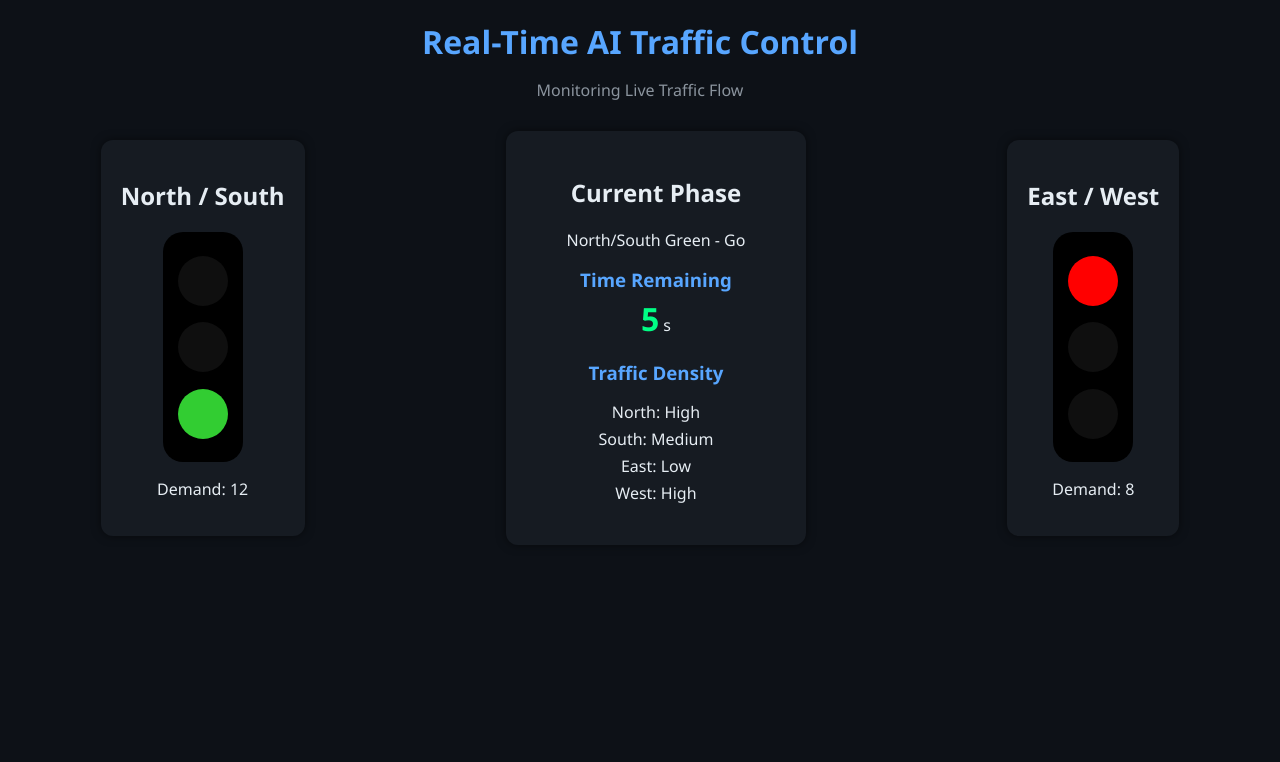
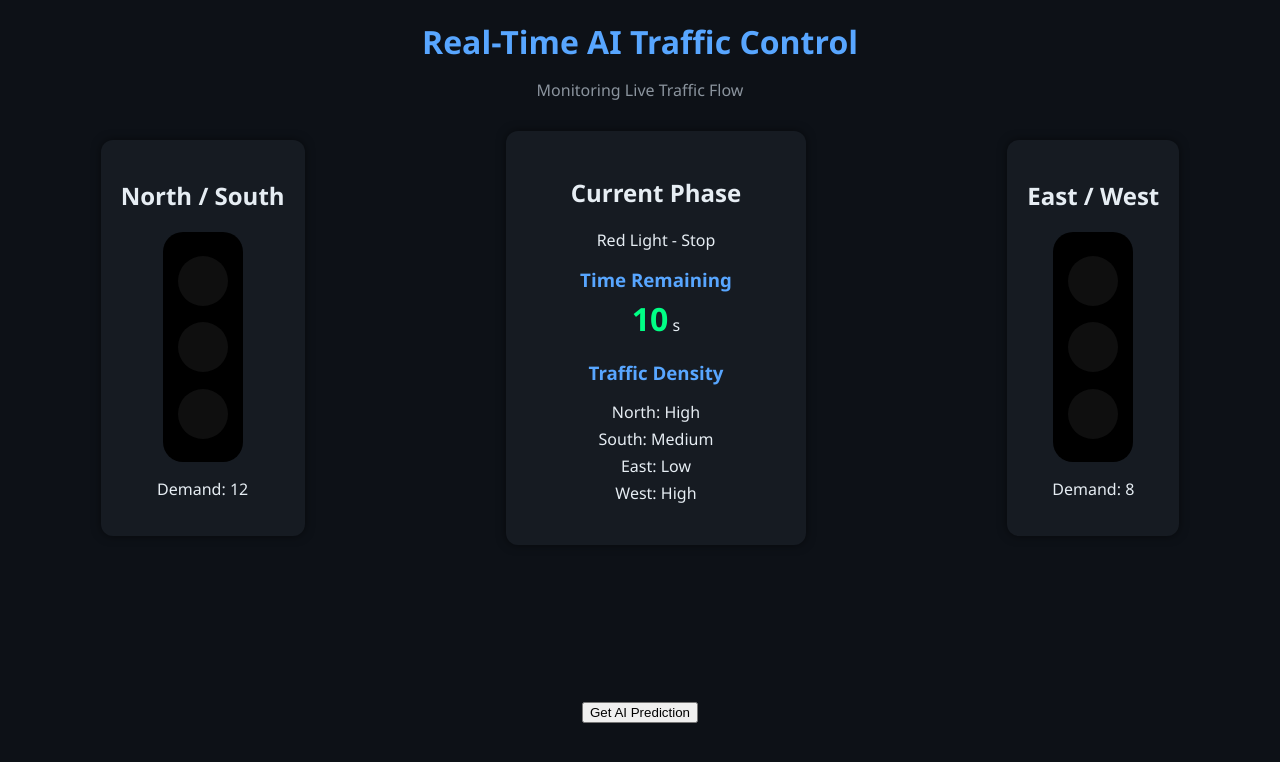
Before and after one commit to TejassKay/Urban_Traffic_Managment, a plain HTML site: page index.html in a window 1280 px wide. Drawn offline with Linux system fonts and the light colour scheme.

Commit message:
Update index.html

```diff
--- a/index.html
+++ b/index.html
@@ -3,17 +3,18 @@
 <head>
   <meta charset="UTF-8">
   <meta name="viewport" content="width=device-width, initial-scale=1.0">
-  <title>Smart Traffic Light System</title>
+  <title>Route X</title>
   <link rel="stylesheet" href="style.css">
 </head>
 <body>
+
   <div class="dashboard">
     <header>
       <h1>Real-Time AI Traffic Control</h1>
       <p>Monitoring Live Traffic Flow</p>
     </header>
 
-    <section class="traffic-container">
+    <div class="traffic-container">
       <!-- North / South Light -->
       <div class="traffic-section">
         <h2>North / South</h2>
@@ -38,10 +39,10 @@
         <div class="stats">
           <h3>Traffic Density</h3>
           <ul>
-            <li>North: <span>High</span></li>
-            <li>South: <span>Medium</span></li>
-            <li>East: <span>Low</span></li>
-            <li>West: <span>High</span></li>
+            <li>North: <span id="north-density">High</span></li>
+            <li>South: <span id="south-density">Medium</span></li>
+            <li>East: <span id="east-density">Low</span></li>
+            <li>West: <span id="west-density">High</span></li>
           </ul>
         </div>
       </div>
@@ -56,52 +57,14 @@
         </div>
         <p>Demand: <span id="ew-demand">8</span></p>
       </div>
-    </section>
+    </div>
+
+    <!-- The Simulation Canvas -->
+    <canvas id="simulationCanvas"></canvas>
+
+    <!-- Manually trigger a prediction -->
+    <div class="controls">
+      <button id="predictButton" class="button">Get AI Prediction</button>
+    </div>
+    <script src="simulation.js" ></script>
   </div>
-
-  <script>
-    const nsLights = document.querySelectorAll("#ns-light .light");
-    const ewLights = document.querySelectorAll("#ew-light .light");
-    const statusText = document.getElementById("status");
-    const timerDisplay = document.getElementById("timer");
-
-    const phases = [
-      { ns: "green", ew: "red", text: "North/South Green - Go", time: 10 },
-      { ns: "yellow", ew: "red", text: "North/South Yellow - Ready", time: 3 },
-      { ns: "red", ew: "green", text: "East/West Green - Go", time: 10 },
-      { ns: "red", ew: "yellow", text: "East/West Yellow - Ready", time: 3 }
-    ];
-
-    let currentPhase = 0;
-    let timeLeft = phases[currentPhase].time;
-
-    function updateLights() {
-      // Reset all lights
-      nsLights.forEach(light => light.classList.remove("active"));
-      ewLights.forEach(light => light.classList.remove("active"));
-
-      // Activate based on phase
-      nsLights.forEach(light => {
-        if (light.classList.contains(phases[currentPhase].ns)) light.classList.add("active");
-      });
-      ewLights.forEach(light => {
-        if (light.classList.contains(phases[currentPhase].ew)) light.classList.add("active");
-      });
-
-      statusText.innerText = phases[currentPhase].text;
-      timeLeft = phases[currentPhase].time;
-    }
-
-    setInterval(() => {
-      timeLeft--;
-      timerDisplay.innerText = timeLeft;
-      if (timeLeft <= 0) {
-        currentPhase = (currentPhase + 1) % phases.length;
-        updateLights();
-      }
-    }, 1000);
-
-    updateLights();
-  </script>
-</body>
-</html>
```
